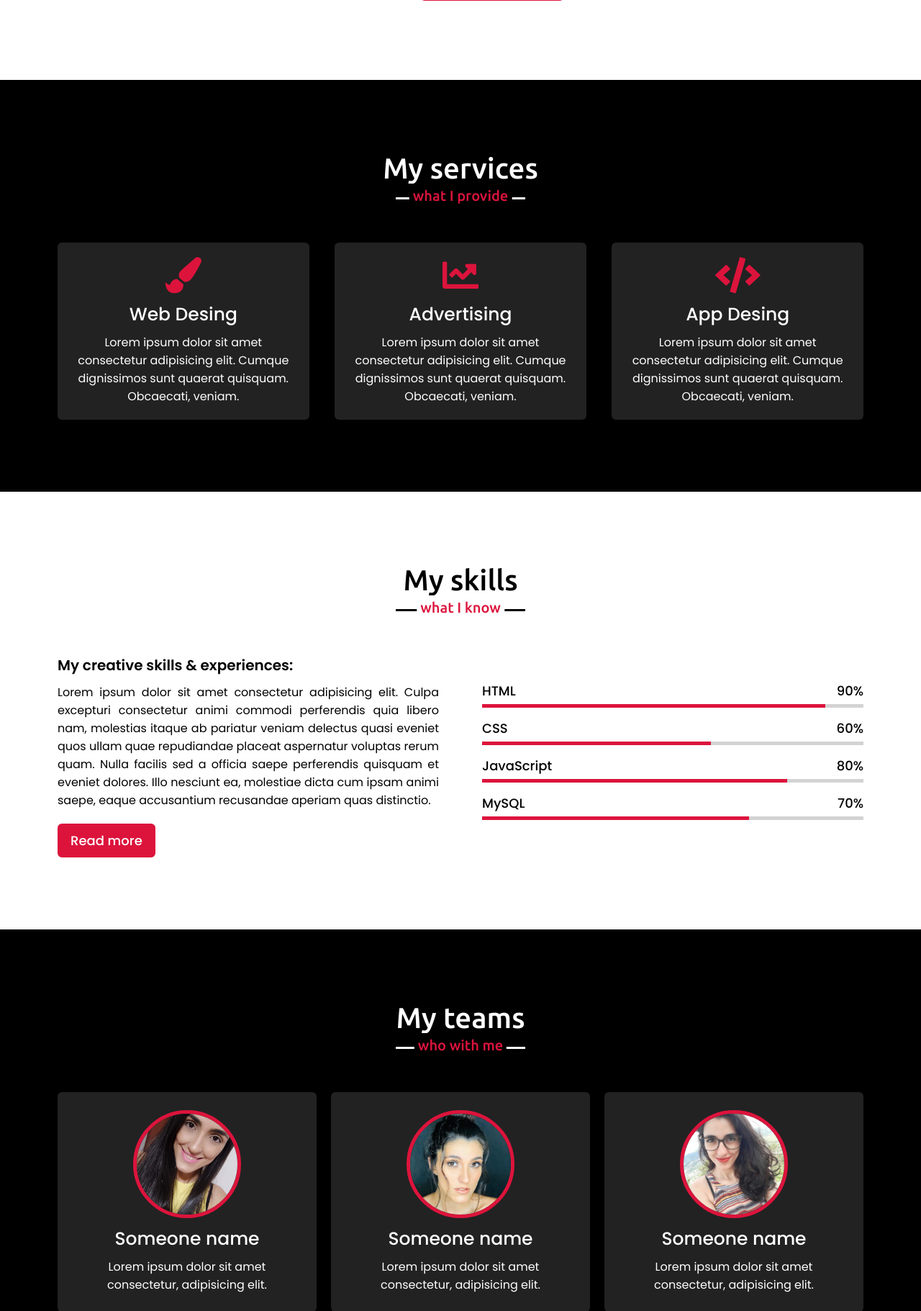
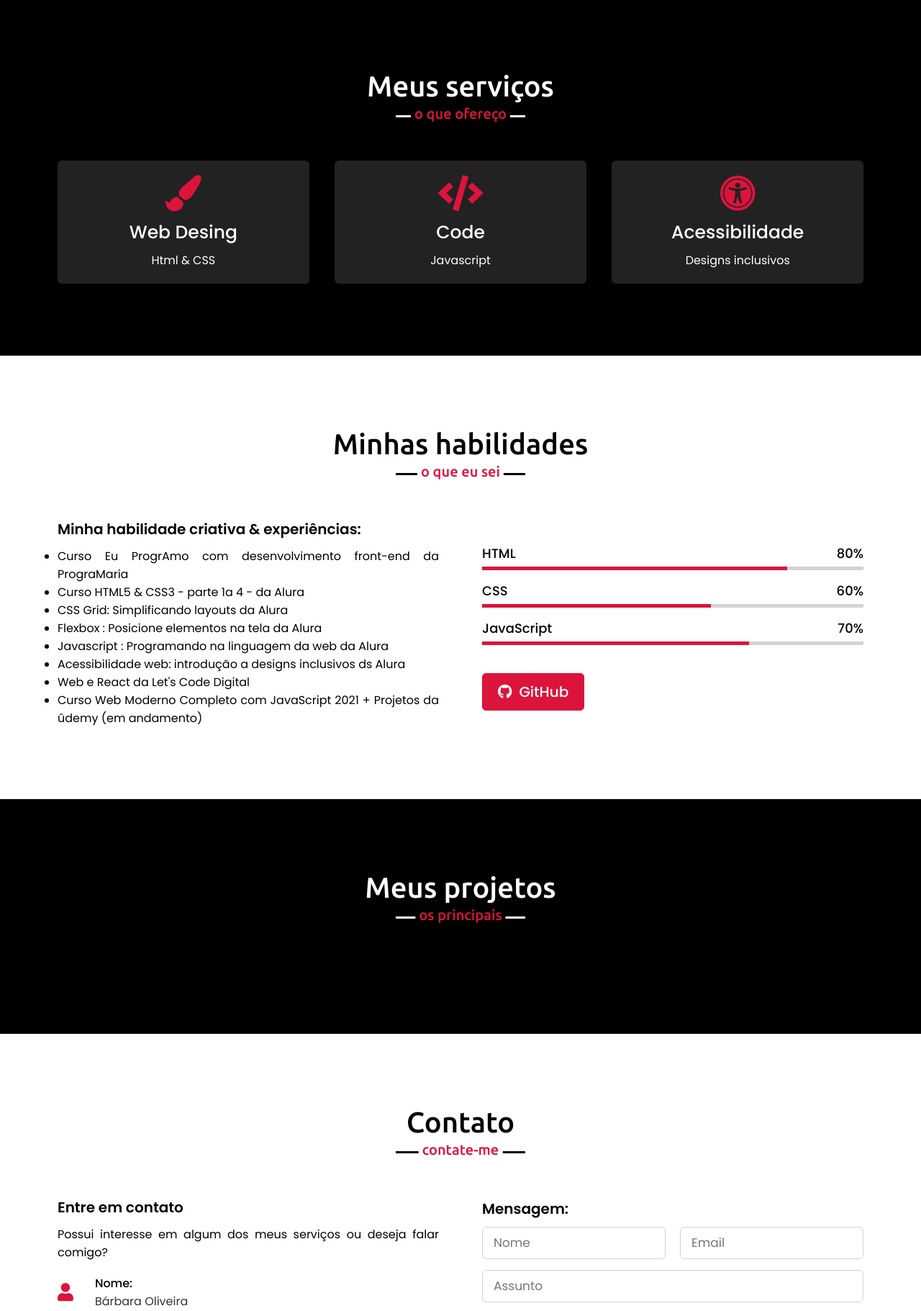
Before and after one commit to babigoliveira/portifolio, a PHP site: page / in a window 1280 px wide. Shown: the part 1555-3376 px from the top of the page at 72% size. Run offline with PHP 8.4, Linux system fonts and the light colour scheme.

Commit message:
add dynamic repositories

```diff
--- a/home.html
+++ b/home.html
@@ -1,20 +1,23 @@
 <!DOCTYPE html>
-<html lang="en">
+<html lang="pt-br">
 
 <head>
   <meta charset="UTF-8" />
   <meta http-equiv="X-UA-Compatible" content="IE=edge" />
   <meta name="viewport" content="width=device-width, initial-scale=1.0" />
-  <title>Personal Portfolio Website</title>
+  <title>Portifólio - Bárbara Oliveira</title>
   <link rel="stylesheet" href="style.css" />
   <link rel="stylesheet" href="https://cdnjs.cloudflare.com/ajax/libs/font-awesome/5.15.4/css/all.min.css"
     integrity="sha512-1ycn6IcaQQ40/MKBW2W4Rhis/DbILU74C1vSrLJxCq57o941Ym01SwNsOMqvEBFlcgUa6xLiPY/NS5R+E6ztJQ=="
     crossorigin="anonymous" referrerpolicy="no-referrer" />
-  <script src="https://code.jquery.com/jquery-3.6.0.min.js"></script>
-  <script src="https://cdn.jsdelivr.net/npm/typed.js@2.0.12"></script>
-  <script src="https://cdnjs.cloudflare.com/ajax/libs/waypoints/4.0.1/jquery.waypoints.min.js"></script>
-  <script src="https://cdnjs.cloudflare.com/ajax/libs/OwlCarousel2/2.3.4/owl.carousel.min.js"></script>
-  <link rel="stylesheet" href="https://cdnjs.cloudflare.com/ajax/libs/OwlCarousel2/2.3.4/assets/owl.carousel.min.css" />
+  <script src="https://code.jquery.com/jquery-3.6.0.min.js" crossorigin="anonymous"
+    referrerpolicy="no-referrer"></script>
+  <script src="https://cdn.jsdelivr.net/npm/typed.js@2.0.12" crossorigin="anonymous"
+    referrerpolicy="no-referrer"></script>
+  <script src="https://cdnjs.cloudflare.com/ajax/libs/waypoints/4.0.1/jquery.waypoints.min.js" crossorigin="anonymous"
+    referrerpolicy="no-referrer"></script>
+  <link rel="stylesheet" href="https://cdnjs.cloudflare.com/ajax/libs/OwlCarousel2/2.3.4/assets/owl.carousel.min.css"
+    crossorigin="anonymous" referrerpolicy="no-referrer" />
 </head>
 
 <body>
@@ -24,16 +27,16 @@
   <nav class="navbar">
     <div class="max-width">
       <div class="logo">
-        <a href="#"> Portfo<span>lio.</span></a>
+        <a href="#"> Portfó<span>lio.</span></a>
       </div>
 
       <ul class="menu">
-        <li><a href="#home" class="menu-btn">Home</a></li>
-        <li><a href="#about" class="menu-btn">About</a></li>
-        <li><a href="#services" class="menu-btn">Services</a></li>
-        <li><a href="#skills" class="menu-btn">Skills</a></li>
-        <li><a href="#teams" class="menu-btn">Teams</a></li>
-        <li><a href="#contact" class="menu-btn">Contact</a></li>
+        <li><a href="#home" class="menu-btn">Inicio</a></li>
+        <li><a href="#about" class="menu-btn">Sobre</a></li>
+        <li><a href="#services" class="menu-btn">Serviços</a></li>
+        <li><a href="#skills" class="menu-btn">Habilidades</a></li>
+        <li><a href="#projects" class="menu-btn">Projetos</a></li>
+        <li><a href="#contact" class="menu-btn">Contato</a></li>
       </ul>
 
       <div class="menu-btn">
@@ -45,29 +48,29 @@
   <section class="home" id="home">
     <div class="max-width">
       <div class="home-content">
-        <div class="text-1">Hello, my name is</div>
+        <div class="text-1">Olá, meu nome é</div>
         <div class="text-2">Bárbara Oliveira</div>
-        <div class="text-3">and I'm a <span class="typing"></span></div>
-        <a href="#">Hire me</a>
+        <div class="text-3">e eu sou uma <span class="typing"></span></div>
+        <a href="#contact">Contrate-me</a>
       </div>
     </div>
   </section>
 
   <section class="about" id="about">
     <div class="max-width">
-      <h2 class="title">About me</h2>
+      <h2 class="title">Sobre mim</h2>
       <div class="about-content">
         <div class="column left">
-          <img src="images/profile 1.jpg" alt="" />
+          <img src="images/profile 1.jpg" alt="logo" />
         </div>
 
         <div class="column right">
-          <div class="text"> I am Bárbara and I am a <span class="typing-2"></span>
-            <p>Lorem ipsum dolor sit amet consectetur adipisicing elit. Asperiores quam dolorum est eum placeat odit ut
-              maxime quas pariatur adipisci temporibus voluptatem, autem incidunt modi nostrum nam cum, cupiditate
-              distinctio, eaque exercitationem. Tempora quaerat, quisquam iusto obcaecati reiciendis veniam ex vel eum
-              perspiciatis in ducimus reprehenderit quasi accusamus iste beatae quam saepe quis iure illum itaque.
-              Consequuntur aut dolores sequi!</p>
+          <div class="text"> Eu sou a Bárbara e sou uma <span class="typing-2"></span>
+            <p> Sou graduanda em Pedagogia pela Universidade de Uberaba (Uniube).
+              Encantada pela tecnologia e recém convertida, estudo sobre desenvolvimento web com HTML, CSS,
+              Javascript e React. Procuro por uma oportunidade para aperfeiçoar meus conhecimentos e me tornar uma
+              Desenvolvedora
+              Full-Stack!</p>
             <a href="#">Download CV</a>
           </div>
         </div>
@@ -76,33 +79,30 @@
 
   <section class="services" id="services">
     <div class="max-width">
-      <h2 class="title">My services</h2>
+      <h2 class="title">Meus serviços</h2>
       <div class="serv-content">
 
         <div class="card">
           <div class="box">
             <i class="fas fa-paint-brush"></i>
             <div class="text">Web Desing</div>
-            <p>Lorem ipsum dolor sit amet consectetur adipisicing elit. Cumque dignissimos sunt quaerat quisquam.
-              Obcaecati, veniam.</p>
-          </div>
-        </div>
-
-        <div class="card">
-          <div class="box">
-            <i class="fas fa-chart-line"></i>
-            <div class="text">Advertising</div>
-            <p>Lorem ipsum dolor sit amet consectetur adipisicing elit. Cumque dignissimos sunt quaerat quisquam.
-              Obcaecati, veniam.</p>
+            <p>Html & CSS</p>
           </div>
         </div>
 
         <div class="card">
           <div class="box">
             <i class="fas fa-code"></i>
-            <div class="text">App Desing</div>
-            <p>Lorem ipsum dolor sit amet consectetur adipisicing elit. Cumque dignissimos sunt quaerat quisquam.
-              Obcaecati, veniam.</p>
+            <div class="text">Code</div>
+            <p> Javascript </p>
+          </div>
+        </div>
+
+        <div class="card">
+          <div class="box">
+            <i class="fas fa-universal-access"></i>
+            <div class="text">Acessibilidade</div>
+            <p> Designs inclusivos </p>
           </div>
         </div>
       </div>
@@ -111,24 +111,29 @@
 
   <section class="skills" id="skills">
     <div class="max-width">
-      <h2 class="title">My skills</h2>
+      <h2 class="title">Minhas habilidades</h2>
       <div class="skills-content">
 
         <div class="column left">
-          <div class="text">My creative skills & experiences:</div>
-          <p>Lorem ipsum dolor sit amet consectetur adipisicing elit. Culpa excepturi consectetur animi commodi
-            perferendis quia libero nam, molestias itaque ab pariatur veniam delectus quasi eveniet quos ullam quae
-            repudiandae placeat aspernatur voluptas rerum quam. Nulla facilis sed a officia saepe perferendis quisquam
-            et eveniet dolores. Illo nesciunt ea, molestiae dicta cum ipsam animi saepe, eaque accusantium recusandae
-            aperiam quas distinctio.</p>
-          <a href="#">Read more</a>
+          <div class="text">Minha habilidade criativa & experiências:</div>
+          <ul>
+            <li>Curso Eu ProgrAmo com desenvolvimento front-end da PrograMaria</li>
+            <li>Curso HTML5 & CSS3 - parte 1a 4 - da Alura</li>
+            <li>CSS Grid: Simplificando layouts da Alura</li>
+            <li>Flexbox : Posicione elementos na tela da Alura
+            <li>Javascript : Programando na linguagem da web da Alura</li>
+            <li>Acessibilidade web: introdução a designs inclusivos ds Alura</li>
+            <li>Web e React da Let's Code Digital</li>
+            <li>Curso Web Moderno Completo com JavaScript 2021 + Projetos da ûdemy (em andamento)</li>
+          </ul>
+
         </div>
 
         <div class="column right">
           <div class="bars">
             <div class="info">
               <span>HTML</span>
-              <span>90%</span>
+              <span>80%</span>
             </div>
             <div class="line html"></div>
           </div>
@@ -144,86 +149,38 @@
           <div class="bars">
             <div class="info">
               <span>JavaScript</span>
-              <span>80%</span>
+              <span>70%</span>
             </div>
             <div class="line js"></div>
           </div>
 
-          <div class="bars">
-            <div class="info">
-              <span>MySQL</span>
-              <span>70%</span>
-            </div>
-            <div class="line mysql"></div>
-          </div>
+          <a href="https://github.com/babigoliveira" target="_blank"><i class="fab fa-github icon"></i>GitHub</a>
+
         </div>
       </div>
     </div>
   </section>
 
-  <section class="teams" id="teams">
+  <section class="projects">
     <div class="max-width">
-      <h2 class="title">My teams</h2>
-      <div class="carousel owl-carousel">
-
-        <div class="card">
-          <div class="box">
-            <img src="images/profile 1.jpg" alt="">
-            <div class="text">Someone name</div>
-            <p>Lorem ipsum dolor sit amet consectetur, adipisicing elit.</p>
-          </div>
-        </div>
-
-        <div class="card">
-          <div class="box">
-            <img src="images/profile 2.jpg" alt="">
-            <div class="text">Someone name</div>
-            <p>Lorem ipsum dolor sit amet consectetur, adipisicing elit.</p>
-          </div>
-        </div>
-
-        <div class="card">
-          <div class="box">
-            <img src="images/profile 3.jpg" alt="">
-            <div class="text">Someone name</div>
-            <p>Lorem ipsum dolor sit amet consectetur, adipisicing elit.</p>
-          </div>
-        </div>
-
-        <div class="card">
-          <div class="box">
-            <img src="images/profile 4.jpg" alt="">
-            <div class="text">Someone name</div>
-            <p>Lorem ipsum dolor sit amet consectetur, adipisicing elit.</p>
-          </div>
-        </div>
-
-        <div class="card">
-          <div class="box">
-            <img src="images/profile 5.jpg" alt="">
-            <div class="text">Someone name</div>
-            <p>Lorem ipsum dolor sit amet consectetur, adipisicing elit.</p>
-          </div>
-        </div>
-
-      </div>
+      <h2 class="title">Meus projetos</h2>
+      <div id="projects" class="carousel owl-carousel"></div>
     </div>
   </section>
 
   <section class="contact" id="contact">
     <div class="max-width">
-      <h2 class="title">Contact me</h2>
+      <h2 class="title">Contato</h2>
       <div class="contact-content">
 
         <div class="column left">
-          <div class="text">Get in Touch</div>
-          <p>Lorem ipsum dolor sit amet consectetur adipisicing elit. Illum porro, suscipit modi facilis non hic
-            accusamus natus cumque ea ad!</p>
+          <div class="text">Entre em contato</div>
+          <p>Possui interesse em algum dos meus serviços ou deseja falar comigo?</p>
           <div class="icons">
             <div class="row">
               <i class="fas fa-user"></i>
               <div class="info">
-                <div class="head">Name</div>
+                <div class="head">Nome:</div>
                 <div class="sub-title">Bárbara Oliveira</div>
               </div>
             </div>
@@ -231,7 +188,7 @@
             <div class="row">
               <i class="fas fa-map-marker-alt"></i>
               <div class="info">
-                <div class="head">Address</div>
+                <div class="head">Endereço:</div>
                 <div class="sub-title">Ponte Nova - Minas Gerais</div>
               </div>
             </div>
@@ -239,7 +196,7 @@
             <div class="row">
               <i class="fas fa-envelope"></i>
               <div class="info">
-                <div class="head">Email</div>
+                <div class="head">Email:</div>
                 <div class="sub-title wrap">barbaragdeoliveira@hotmail.com</div>
               </div>
             </div>
@@ -247,11 +204,11 @@
         </div>
 
         <div class="column right">
-          <div class="text">Message me</div>
+          <div class="text">Mensagem:</div>
           <form action="#">
             <div class="fields">
               <div class="field name">
-                <input type="text" placeholder="Name" required>
+                <input type="text" placeholder="Nome" required>
               </div>
 
               <div class="field email">
@@ -260,15 +217,15 @@
             </div>
 
             <div class="field">
-              <input type="text" placeholder="Subject" required>
+              <input type="text" placeholder="Assunto" required>
             </div>
 
             <div class="field textarea">
-              <textarea cols="30" rows="10" placeholder="Describe project..." required></textarea>
+              <textarea cols="30" rows="10" placeholder="Descreva seu projeto..." required></textarea>
             </div>
 
             <div class="button">
-              <button type="submit">Send me</button>
+              <button type="submit">Enviar</button>
             </div>
           </form>
         </div>
@@ -276,8 +233,8 @@
   </section>
 
   <footer>
-    <span>Created By <a href="#">Bárbara Oliveira</a> | <span class="far fa-copyright"></span> 2022 All rights
-      reserved.</span>
+    <span>Criado por <a href="#">Bárbara Oliveira</a> | <span class="far fa-copyright"></span> 2022 - Todos os direito
+      reservados</span>
   </footer>
 
   <script src="script.js"></script>
--- a/style.css
+++ b/style.css
@@ -111,7 +111,7 @@
 
 .home {
   display: flex;
-  background: url("images/banner-2.jpg") repeat center; /*trocar o background*/
+  background: url("images/banner.png") repeat center; /*trocar o background*/
   height: 100vh;
   color: white;
   min-height: 500px;
@@ -196,7 +196,7 @@
 .about,
 .services,
 .skills,
-.teams,
+.projects,
 .contact,
 footer {
   font-family: "Poppins", sans-serif;
@@ -213,7 +213,7 @@
 }
 
 .about .title::after {
-  content: " who I am";
+  content: " quem eu sou ";
 }
 
 .about .about-content .left {
@@ -264,20 +264,20 @@
 }
 
 .services,
-.teams {
+.projects {
   color: white;
   background: black;
 }
 
 .services .title::before,
-.teams .title::before {
+.projects .title::before {
   background: white;
 }
 
 .services .title::after,
-.teams .title::after {
+.projects .title::after {
   background: black;
-  content: " what I provide";
+  content: " o que ofereço";
 }
 
 .services .serv-content .card {
@@ -319,7 +319,7 @@
 }
 
 .skills .title::after {
-  content: "what I know";
+  content: "o que eu sei";
 }
 
 .skills .skills-content .column {
@@ -332,26 +332,8 @@
   margin-bottom: 10px;
 }
 
-.skills .skills-content .left p {
+.skills .skills-content .left ul {
   text-align: justify;
-}
-
-.skills .skills-content .left a {
-  display: inline-block;
-  background: crimson;
-  color: white;
-  font-size: 18px;
-  font-weight: 500;
-  padding: 8px 16px;
-  margin-top: 20px;
-  border-radius: 6px;
-  border: 2px solid crimson;
-  transition: all 0.3s ease;
-}
-
-.skills .skills-content .left a:hover {
-  color: crimson;
-  background: none;
 }
 
 .skills .skills-content .right .bars {
@@ -387,7 +369,7 @@
 }
 
 .skills-content .right .html::before {
-  width: 90%;
+  width: 80%;
 }
 
 .skills-content .right .css::before {
@@ -395,18 +377,36 @@
 }
 
 .skills-content .right .js::before {
-  width: 80%;
-}
-
-.skills-content .right .mysql::before {
   width: 70%;
 }
 
-.teams .title::after {
-  content: "who with me";
+.skills .skills-content .right a {
+  background: crimson;
+  color: white;
+  font-size: 20px;
+  font-weight: 500;
+  padding: 10px 20px;
+  border-radius: 6px;
+  border: 2px solid crimson;
+  transition: all 0.3s ease;
 }
 
-.teams .carousel .card {
+.icon {
+  display: inline-block;
+  margin-top: 40px;
+  margin-right: 10px;
+}
+
+.skills .skills-content .right a:hover {
+  color: crimson;
+  background: none;
+}
+
+.projects .title::after {
+  content: "os principais";
+}
+
+.projects .carousel .card {
   background: #222;
   border-radius: 6px;
   padding: 25px 35px;
@@ -414,11 +414,11 @@
   transition: all 0.3s ease;
 }
 
-.teams .carousel .card:hover {
+.projects .carousel .card:hover {
   background: crimson;
 }
 
-.teams .carousel .card .box {
+.projects .carousel .card .box {
   display: flex;
   flex-direction: column;
   align-items: center;
@@ -426,17 +426,17 @@
   transition: all 0.3s ease;
 }
 
-.teams .carousel .card:hover .box {
+.projects .carousel .card:hover .box {
   transform: scale(1.05);
 }
 
-.teams .carousel .card .text {
+.projects .carousel .card .text {
   font-size: 25px;
   font-weight: 500;
   margin: 10px 0 7px 0;
 }
 
-.teams .carousel .card img {
+.projects .carousel .card img {
   height: 150px;
   width: 150px;
   object-fit: cover;
@@ -445,7 +445,7 @@
   transition: all 0.3s ease;
 }
 
-.teams .carousel .card:hover img {
+.projects .carousel .card:hover img {
   border-color: white;
 }
 
@@ -475,7 +475,7 @@
 }
 
 .contact .title::after {
-  content: "get in touch";
+  content: "contate-me";
 }
 
 .contact .contact-content .column {
```
Also changed, not shown: script.js (+72 -24 lines), images/banner-2.jpg (deleted), images/banner-teste.jpg (deleted), images/banner.png (added), images/github-dark.png (added), images/github-light.png (added).
